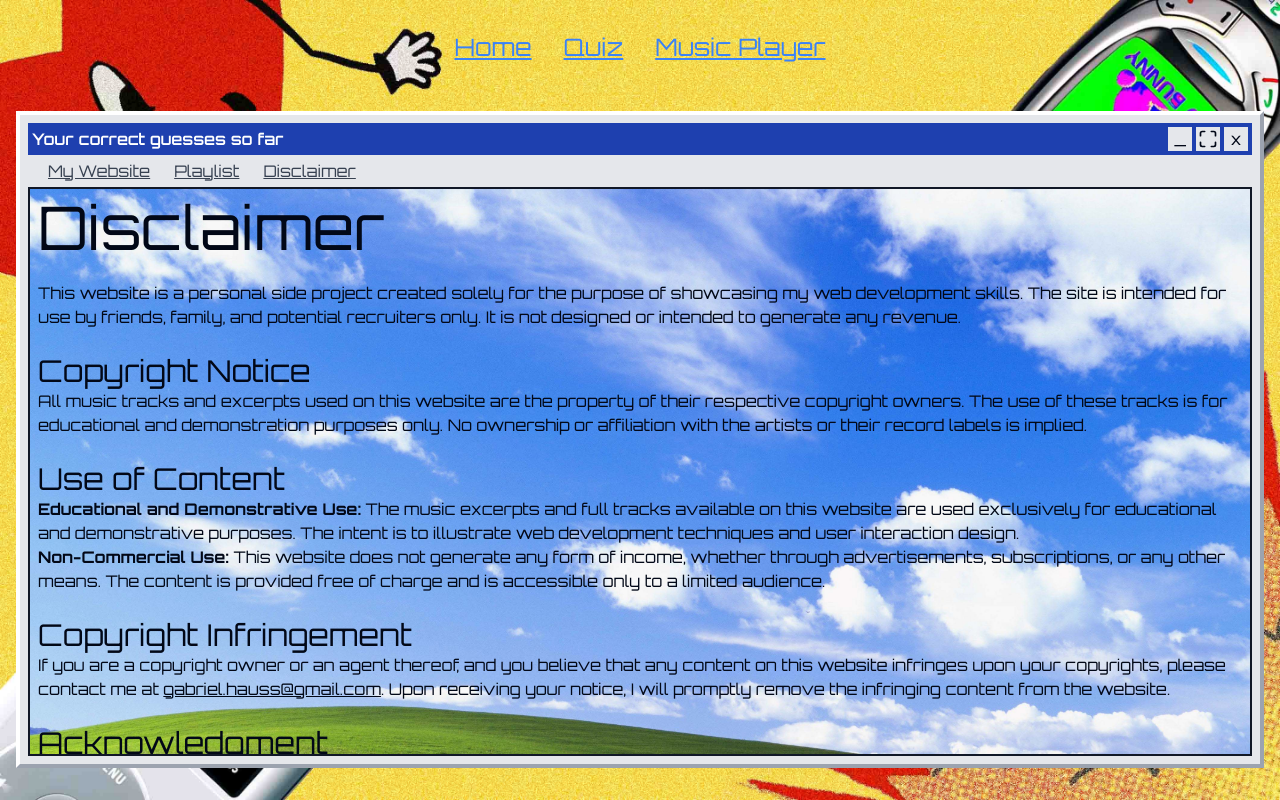
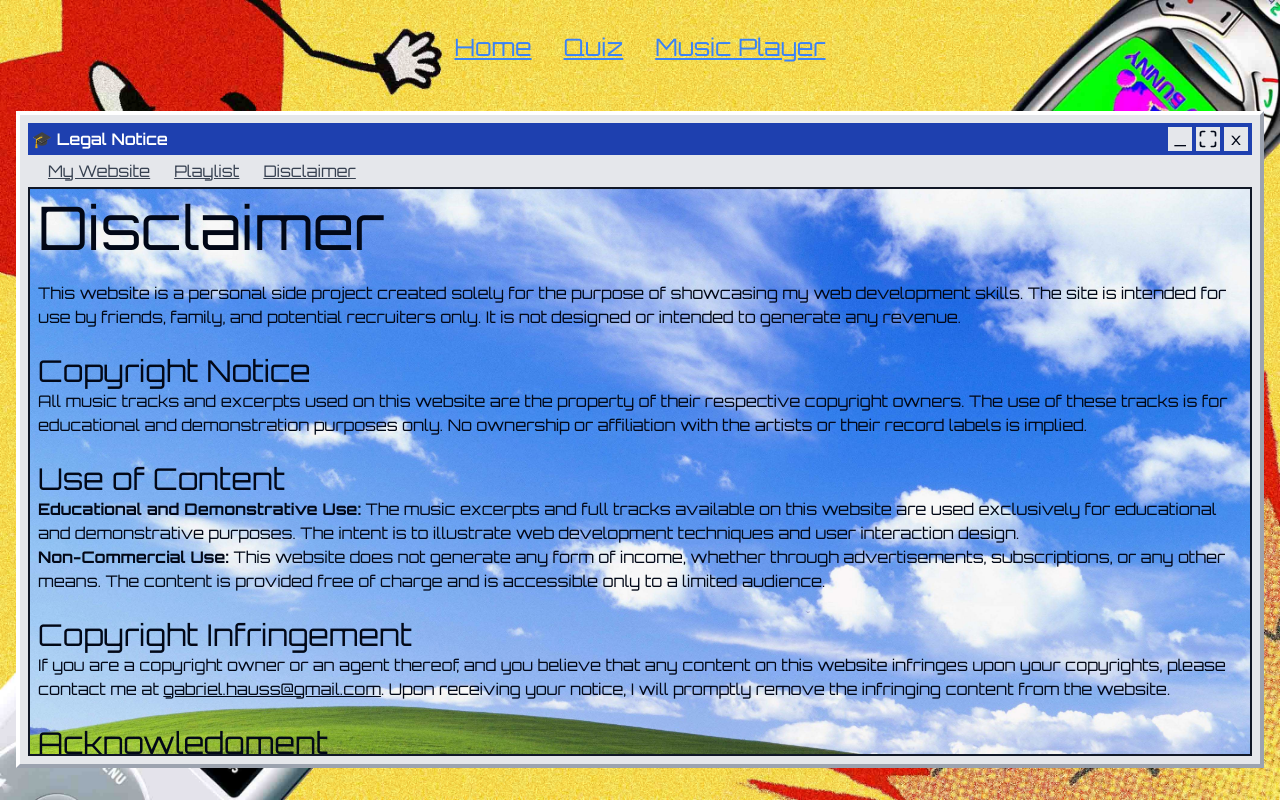
Before and after one commit to gabeha/bad-bunny-song-quiz, a Next.js app: page /disclaimer in a window 1280 px wide. Built offline with nearby package versions, Linux system fonts and the light colour scheme.

Commit message:
updated window title names

```diff
--- a/app/disclaimer/page.tsx
+++ b/app/disclaimer/page.tsx
@@ -24,11 +24,7 @@ const links: LinkbarProps[] = [
 const Disclaimer = async () => {
   const songData = await readJson();
   return (
-    <WindowWrapper
-      title={"Your correct guesses so far"}
-      links={links}
-      className="h-full"
-    >
+    <WindowWrapper title={"🎓 Legal Notice"} links={links} className="h-full">
       <div className="p-2 h-full overflow-auto">
         <h1 className="text-6xl">Disclaimer</h1>
         <br />
--- a/app/player/page.tsx
+++ b/app/player/page.tsx
@@ -31,7 +31,7 @@ export default async function Home() {
     };
   });
   return (
-    <WindowWrapper title={"🎓 Legal Notice"} links={links} className="h-full">
+    <WindowWrapper title={"🎹 Your Songs"} links={links} className="h-full">
       <div className="h-full p-2 lg:p-8 w-full">
         <AudioPlayer songData={newSongData} />
       </div>
```
